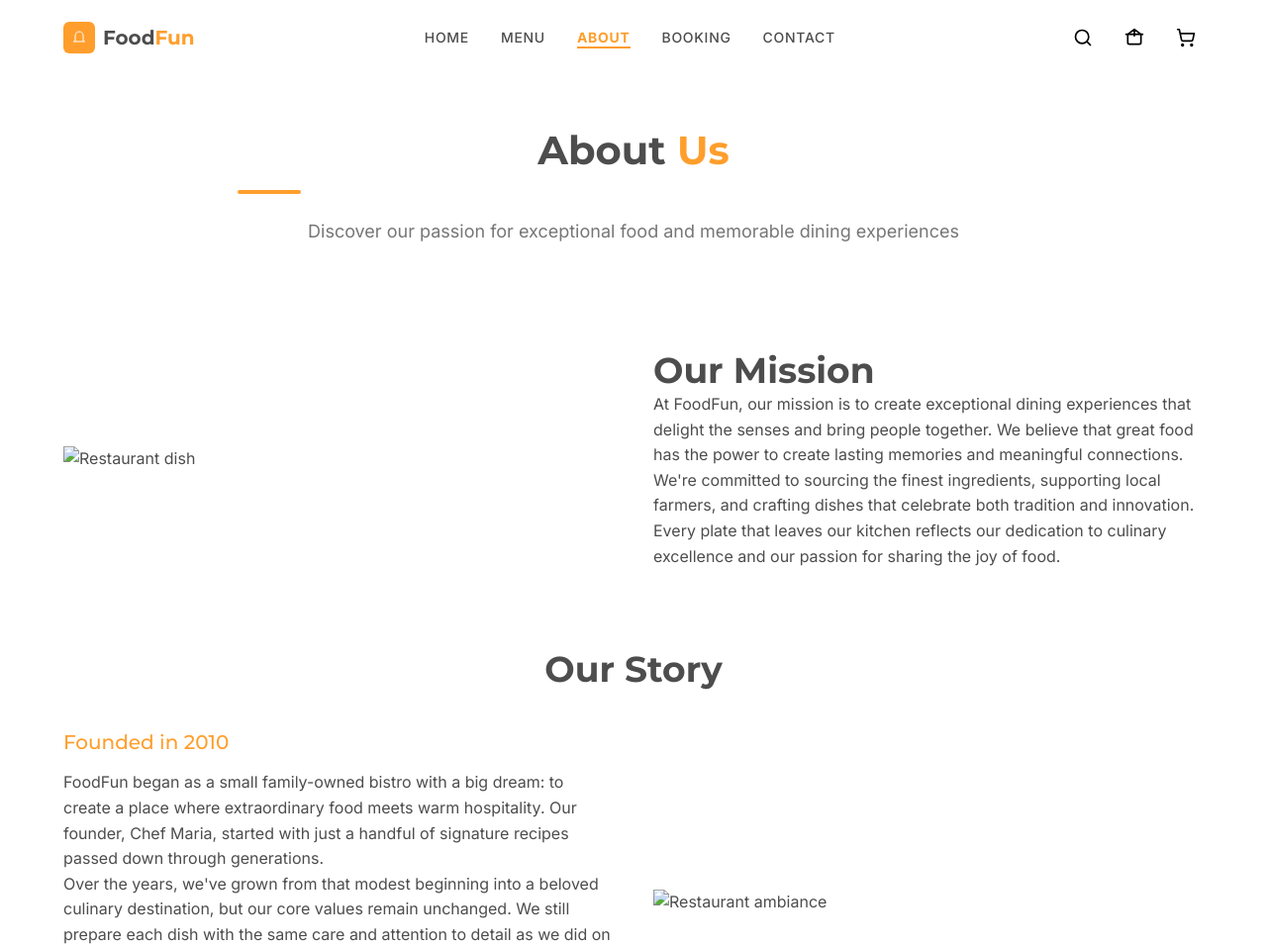
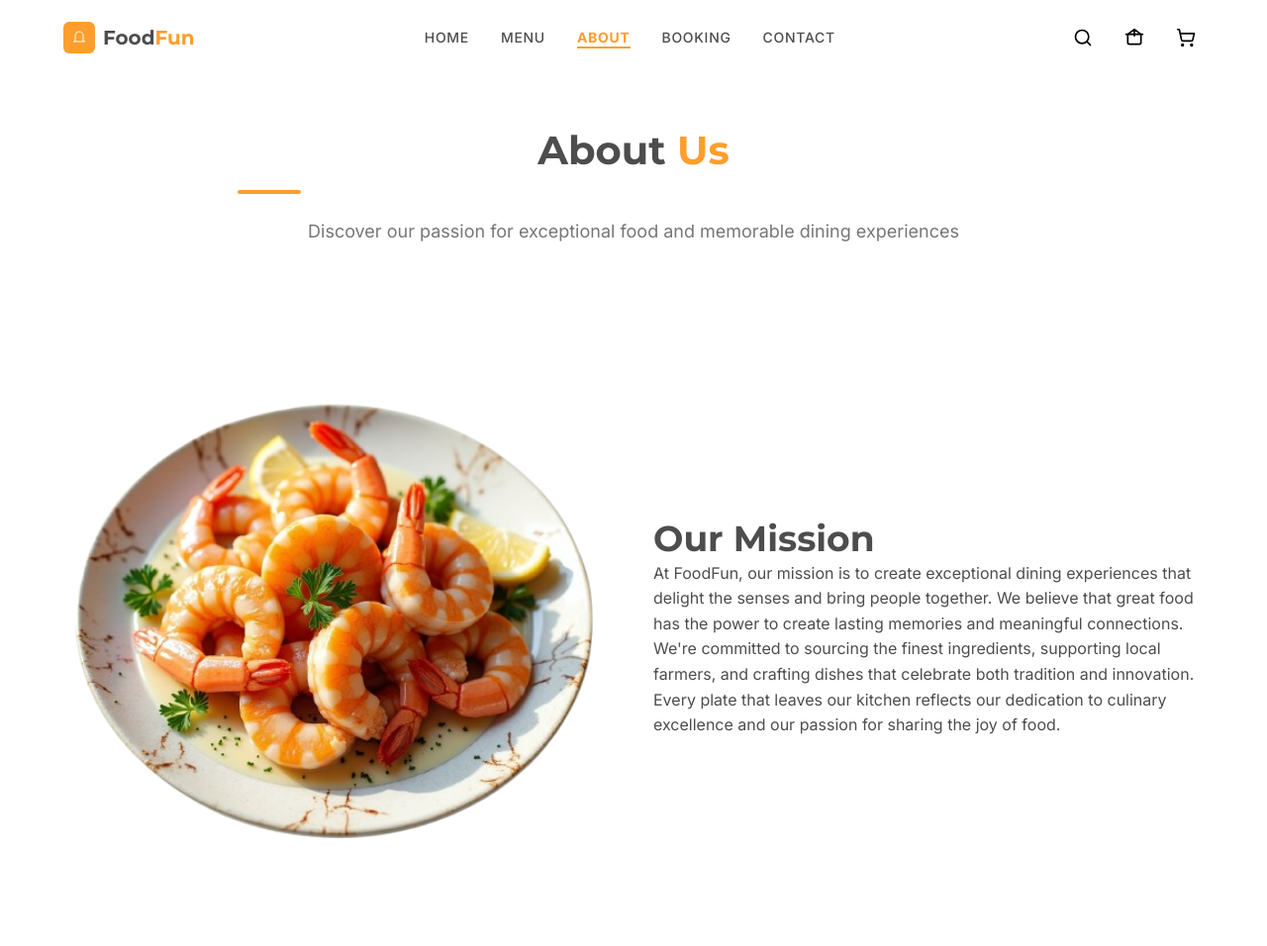
Before and after one commit to pramit091104/FoodFun-Website, a plain HTML site: page RK Cafe/about.html in a window 1280 px wide. Shown: the top 956 px of the page at 99% size. Drawn offline with Linux system fonts and the light colour scheme.

Commit message:
Update about.html

```diff
--- a/RK Cafe/about.html
+++ b/RK Cafe/about.html
@@ -291,7 +291,7 @@
       <div class="section-container">
         <div class="section-flex">
           <div class="section-image">
-            <img src="img/shrimp-dish.png" alt="Restaurant dish" />
+            <img src="public/shrimp-dish.png" alt="Restaurant dish" />
           </div>
           <div class="section-content">
             <h2 class="section-title">Our Mission</h2>
@@ -325,7 +325,7 @@
           </div>
           <div class="section-image">
             <div class="story-image">
-              <img src="img/herbs-pattern.png" alt="Restaurant ambiance" />
+              <img src="public/herbs-pattern.png" alt="Restaurant ambiance" />
             </div>
           </div>
         </div>
```
